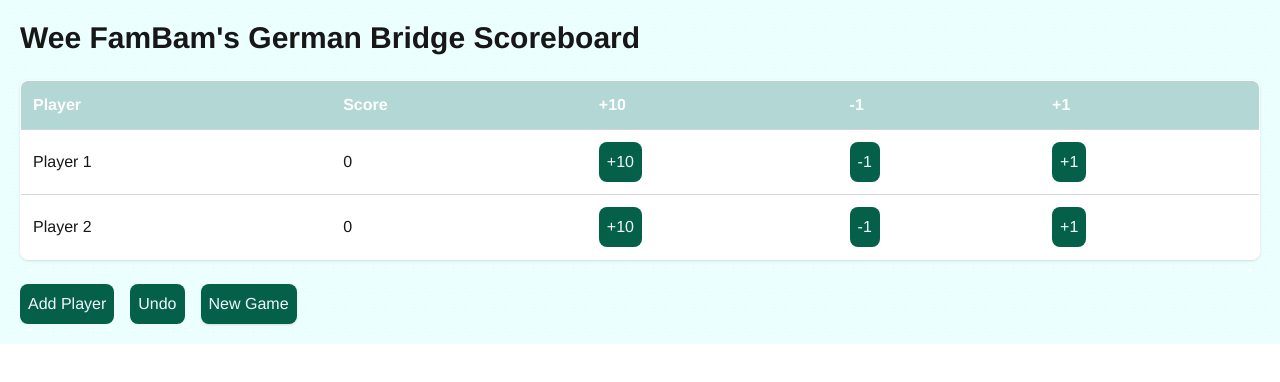
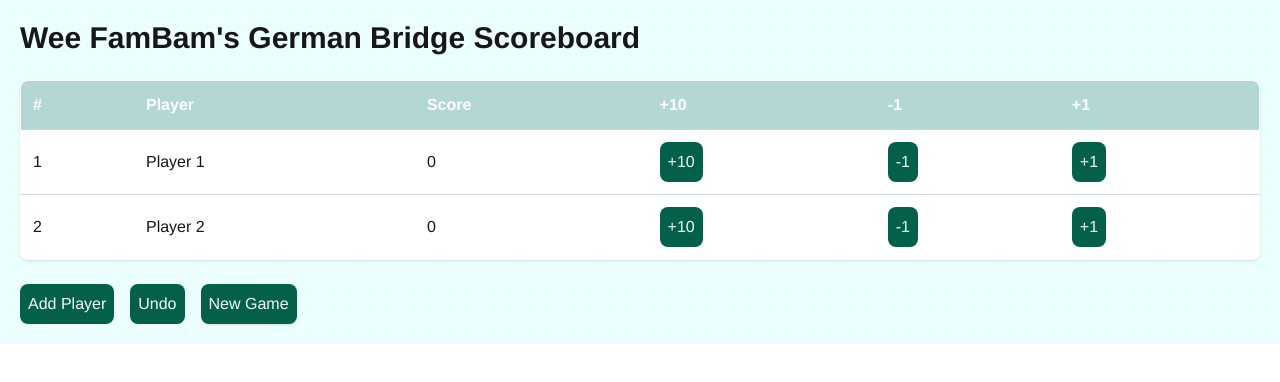
Before and after one commit to yupokok/g-bridge-scoreboard, a Next.js app: page / in a window 1280 px wide. Shown: the top 382 px of the page. Built offline with nearby package versions, Linux system fonts and the light colour scheme.

Commit message:
rank players

```diff
--- a/src/app/page.tsx
+++ b/src/app/page.tsx
@@ -65,6 +65,7 @@ export default function Home() {
       <table className="min-w-full border border-gray-300 bg-white shadow rounded-lg overflow-hidden">
         <thead className="thead">
           <tr>
+            <th className="p-3 text-left">#</th>
             <th className="p-3 text-left">Player</th>
             <th className="p-3 text-left">Score</th>
             <th className="p-3 text-left">+10</th>
@@ -82,6 +83,7 @@ export default function Home() {
                 className={`border-t border-gray-300 ${player.score === maxScore && maxScore > 0 ? 'bg-yellow-100' : ''
                   }`}
               >
+                <td className="p-3">{index + 1}</td>
                 <td className="p-3">{player.name}</td>
                 <td className="p-3">{player.score}</td>
                 <td className="p-3">
```
